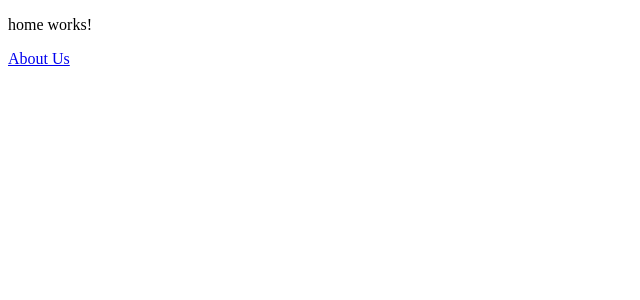
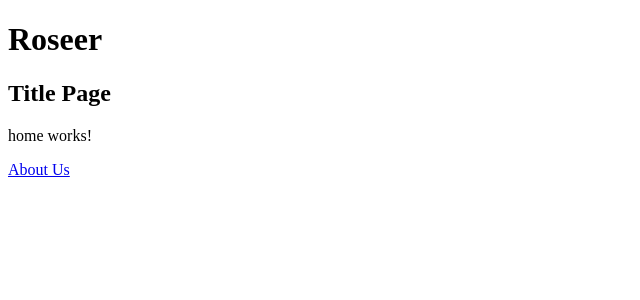
Before and after one commit to SusanaGit/app-roseer, an Angular app: page /home in a window 1280 px wide. Shown: the top 300 px of the page, without its empty margins (0-640 px from the left). Built offline with nearby package versions, Linux system fonts and the light colour scheme.

Commit message:
9. Añado el header a la vista de AppComponent

```diff
--- a/src/app/app.component.html
+++ b/src/app/app.component.html
@@ -1 +1,3 @@
+<app-header></app-header>
+
 <router-outlet></router-outlet>
--- a/src/app/app.component.ts
+++ b/src/app/app.component.ts
@@ -1,10 +1,11 @@
 import { Component } from '@angular/core';
 import { RouterOutlet } from '@angular/router';
+import {HeaderComponent} from "./shared/components/header/header.component";
 
 @Component({
   selector: 'app-root',
   standalone: true,
-  imports: [RouterOutlet],
+  imports: [RouterOutlet, HeaderComponent],
   templateUrl: './app.component.html',
   styleUrl: './app.component.scss'
 })
--- a/src/app/shared/components/header/header.component.html
+++ b/src/app/shared/components/header/header.component.html
@@ -1 +1,4 @@
-<p>header works!</p>
+<div>
+  <h1>Roseer</h1>
+  <h2>Title Page</h2>
+</div>
```
